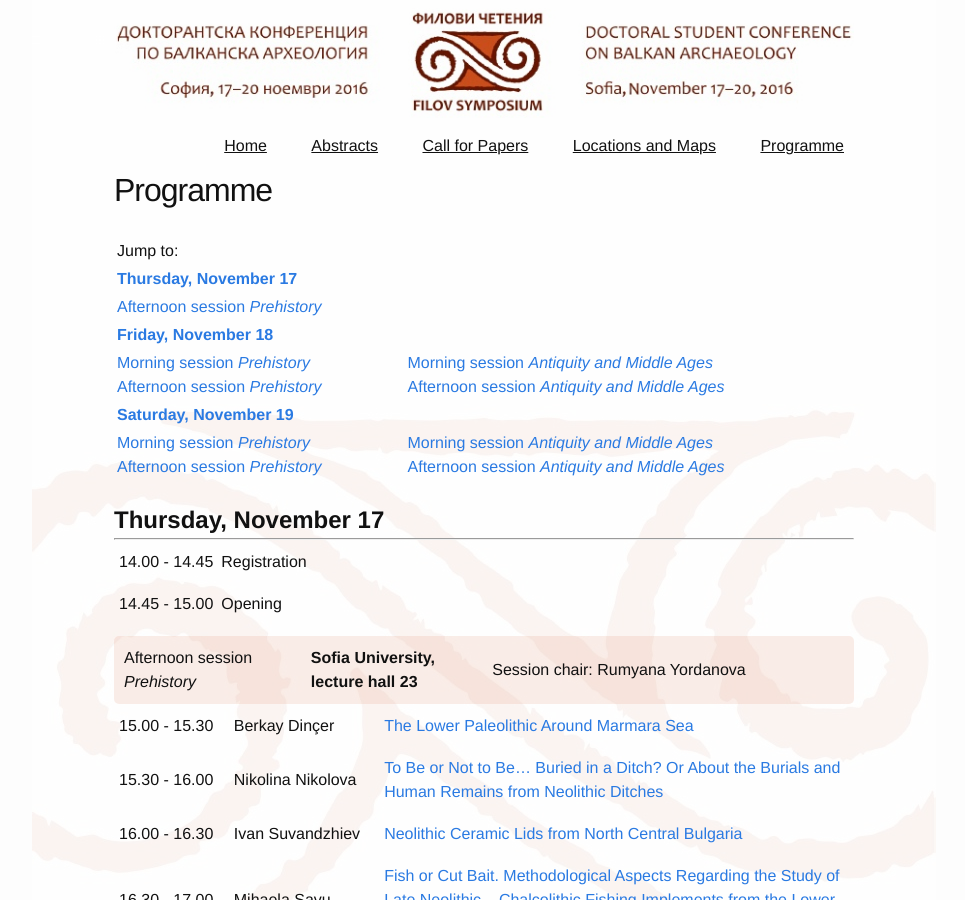
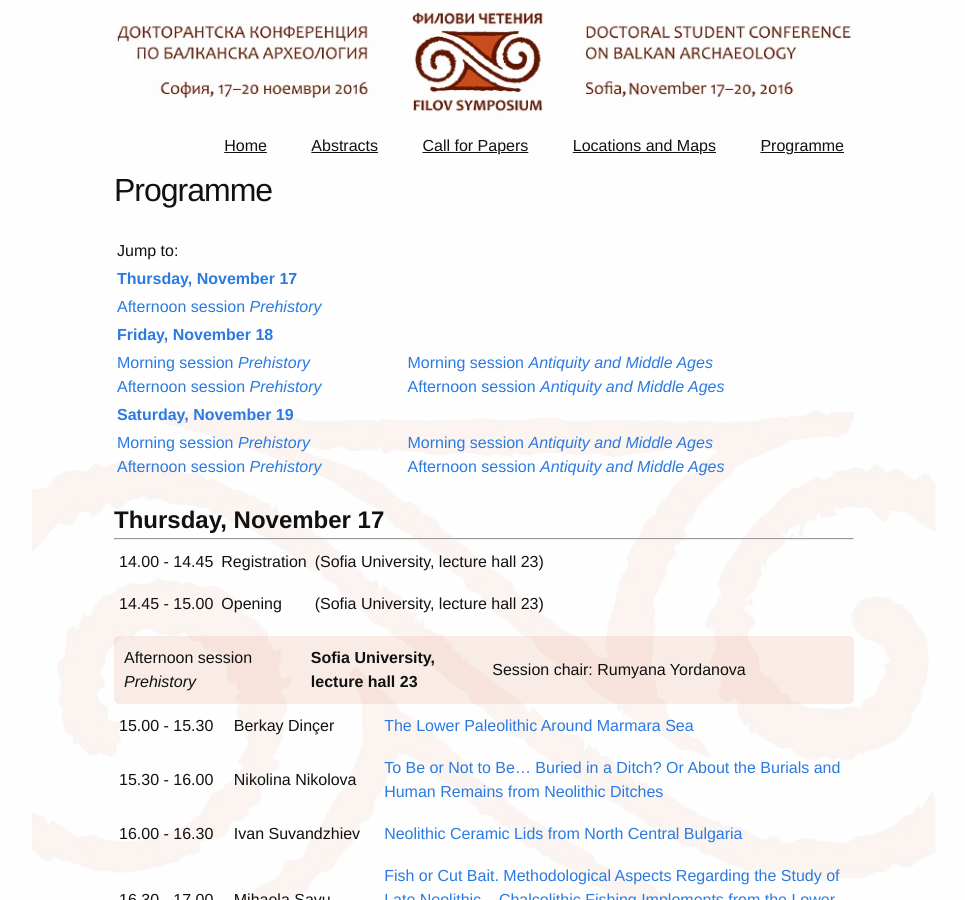
Before and after one commit to balkan-archaeology/balkan-archaeology.github.io, a Jekyll site: the page built from schedule.md, in a window 1280 px wide and 900 px high. Shown: the whole window, without its empty margins (156-1121 px from the left). Built offline with Jekyll 4.4.1, drawn with Linux system fonts in a browser that asks for light colours.

Commit message:
Add location to registration and openeing events in schedule.

```diff
--- a/schedule.md
+++ b/schedule.md
@@ -53,8 +53,8 @@ Jump to:
 <div class="schedule-date" id="17-november">Thursday, November 17</div>
 <hr>
 
-| 14.00 - 14.45 | Registration |
-| 14.45 - 15.00 | Opening |
+| 14.00 - 14.45 | Registration | (Sofia University, lecture hall 23) |
+| 14.45 - 15.00 | Opening | (Sofia University, lecture hall 23) |
 
 <div class="schedule-divider" id="17a"><table><tr>
       <td>Afternoon session <br/> <em>Prehistory</em></td>
```
